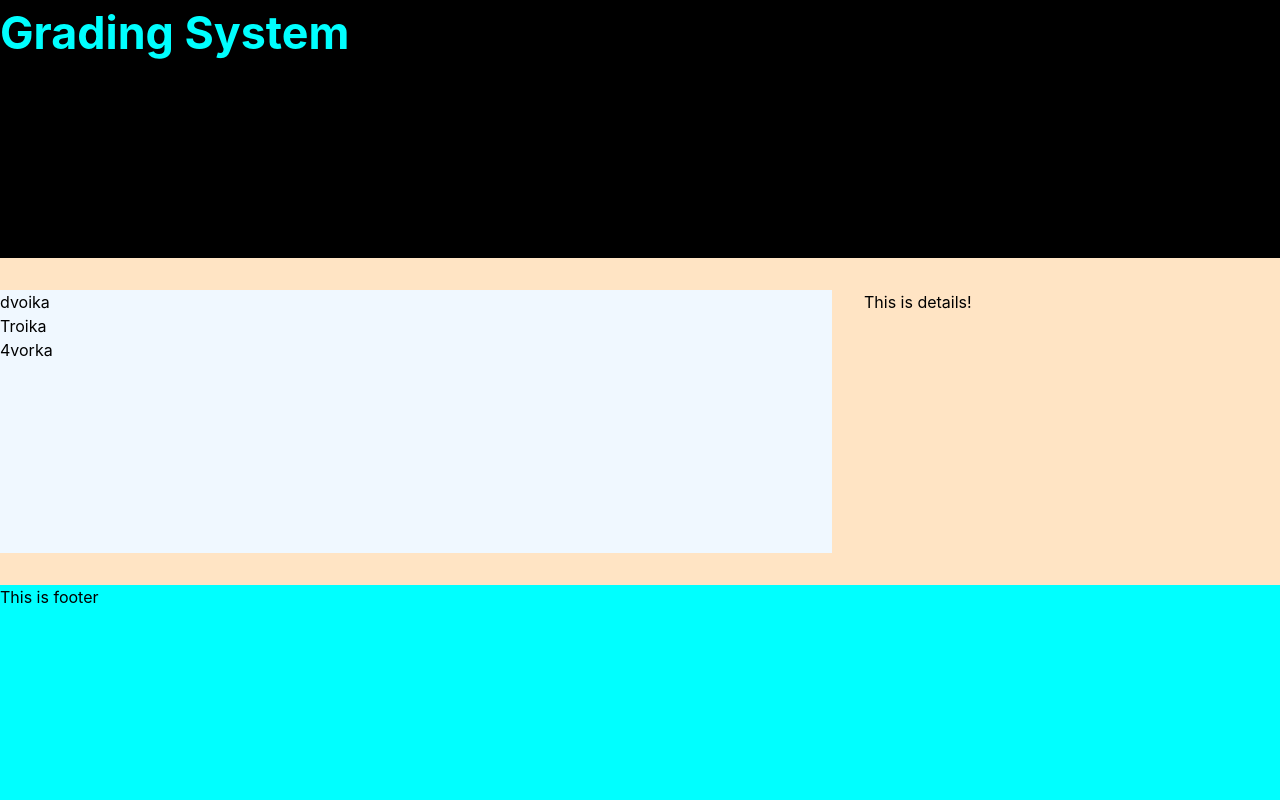
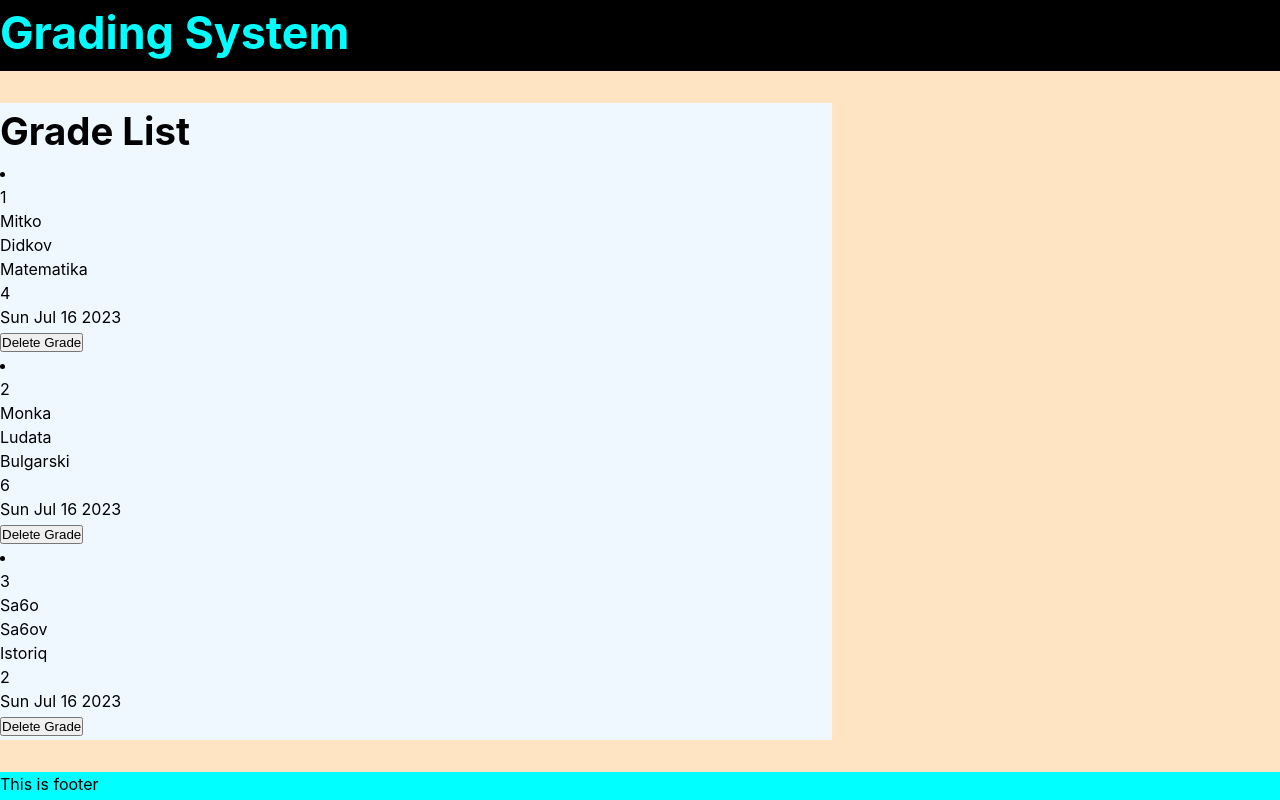
Before and after one commit to RavenTheNecromancer/DSSProject, a React (Create React App) app in the folder grading-system/: page / in a window 1280 px wide. Built offline with nearby package versions, Linux system fonts and the light colour scheme.

Commit message:
Added GradeList logic

```diff
--- a/grading-system/src/App.tsx
+++ b/grading-system/src/App.tsx
@@ -1,7 +1,7 @@
-import React from 'react';
+import React, { useState } from 'react';
 import './styles/App.css';
 import { Grade } from './interfaces';
-
+import GradeList from './components/GradeList';
 
 function App() {
 
@@ -24,13 +24,48 @@ function App() {
   };
 
   let grade3 : Grade = {
-    id: 1,
+    id: 3,
     studentFirstName: "Sa6o",
     studentLastName: "Sa6ov",
     subject: "Istoriq",
     score: 2,
     date: new Date(),
   };
+
+  //initial grade array
+  let gradesOnInitialise = [grade1, grade2, grade3];
+
+  //state hooks
+  const [grades, setGrades] = useState(gradesOnInitialise);
+  const [selectedGrade, setGrade] = useState<Grade>(grade1);
+
+
+  const handleSaveGrade = (grade : Grade) => {
+    let gradeLenght = grades.length + 1;
+    grade.id = gradeLenght;
+    let gradesArray = [...grades, grade] as Grade[];
+    setGrades(gradesArray);
+  }
+
+  const handleGradeUpdate = (grade : Grade) => {
+    let gradeIndex = grades.findIndex((item) => item.id === grade.id);
+    let gradesArray = [...grades];
+    let updatedGrade = {...grades[gradeIndex]};
+    updatedGrade = grade;
+    gradesArray[gradeIndex] = updatedGrade;
+    setGrades(gradesArray);
+  }
+
+  const handleGradeSelection = (grade : Grade) => {
+    setGrade(grade);
+  }
+
+  const handleGradeDelete = (gradeArray : Grade[]) => {
+    let idIndex = 1;
+    for (let i = 0; i < gradeArray.length; i++) gradeArray[i].id = idIndex++;
+
+    return gradeArray;
+  }
 
   return (
       <div className="content">
@@ -40,15 +75,11 @@ function App() {
         </div>
 
         <div className="content-list">
-          <ul className="items">
-            <li>dvoika</li>
-            <li>Troika</li>
-            <li>4vorka</li>
-          </ul>
+          <GradeList grades = {grades} onSelectedGrade={handleGradeSelection} onDeletedGrade={(newGrades) => setGrades(handleGradeDelete(newGrades))} />
         </div>
 
         <div className='content-details'>
-          This is details!
+
         </div>
 
         <footer>This is footer</footer>
--- /dev/null
+++ b/grading-system/src/components/GradeList.tsx
@@ -0,0 +1,54 @@
+import React from "react";
+import { Grade } from "../interfaces";
+import { useState } from "react";
+
+interface Props {
+    grades: Grade[];
+    onSelectedGrade: (data : Grade) => void;
+    onDeletedGrade: (grades : Grade[]) => void;
+}
+
+const GradeList: React.FC<Props> = (props : Props) =>
+{
+
+    //hook used to check if a grade is deleted
+    const [isGradeDeleted, setIsGradeDeleted] = useState(false);
+    //hook used to check the selected grade
+    const [selectedGrade, setGrade] = useState<Grade>();
+
+
+    const handleClick = (id: number, ignoreItem: boolean) => {
+        let foundGrade = props.grades.find((item) => item.id === id) as Grade;
+
+        props.onSelectedGrade(foundGrade);
+    };
+
+    const handleDelete = (id: number) => {
+        let deletedGrade = props.grades.find((item) => item.id === id) as Grade;
+        setGrade(selectedGrade);
+        const updatedGrades = props.grades.filter((grade) => grade.id !== id);
+        props.onDeletedGrade(updatedGrades);
+    };
+
+
+    return(
+        <>
+            <h2>Grade List</h2>
+
+            {props.grades.map((item) => (
+                <li key={item.id} onClick={(ev) => {handleClick(item.id, isGradeDeleted) }}>
+                    <p className="id">{item.id}</p>
+                    <p className="field1">{item.studentFirstName}</p>
+                    <p className="field2">{item.studentLastName}</p>
+                    <p className="field3">{item.subject}</p>
+                    <p className="field4">{item.score}</p>
+                    <p className="field5">{item.date.toDateString()}</p>
+
+                    <button className="deleteButton" onClick={() => handleDelete(item.id)}>Delete Grade</button>
+                </li>
+            ))}
+        </>
+    );
+};
+
+export default GradeList;
```
